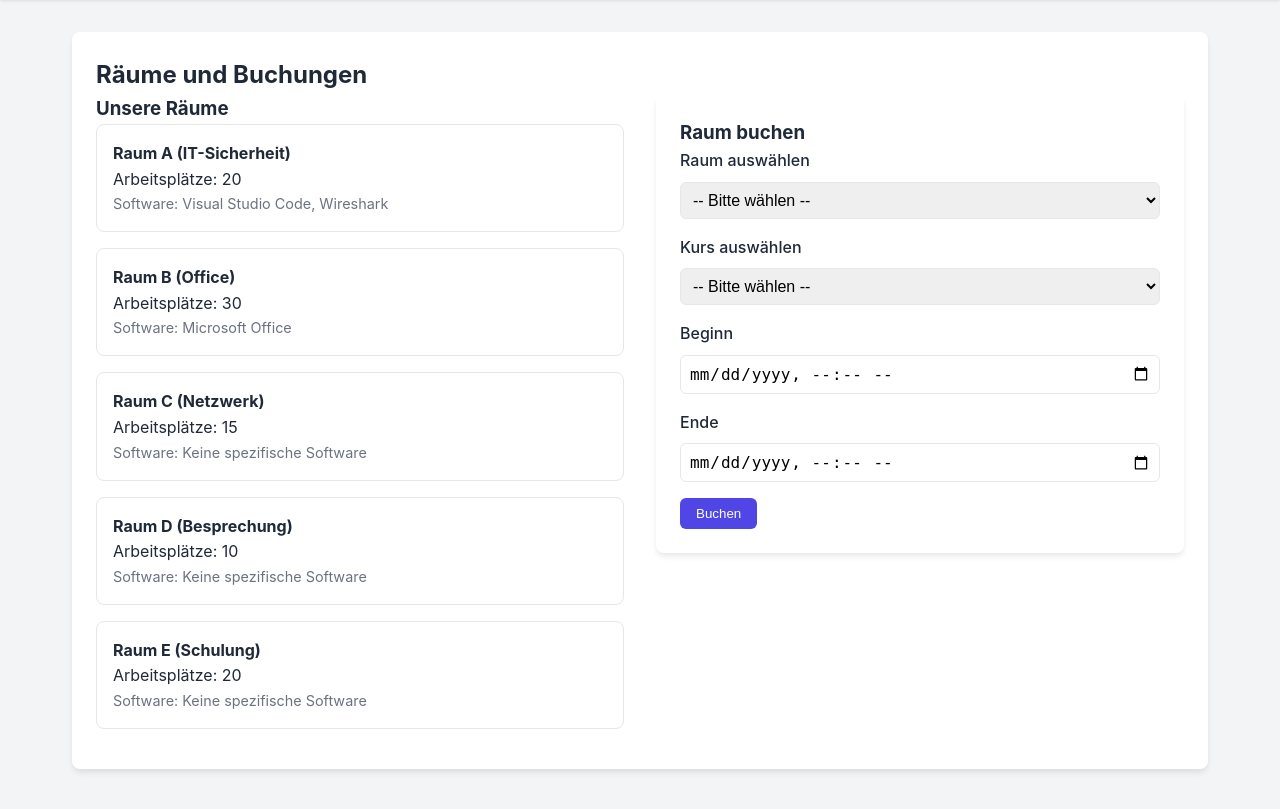
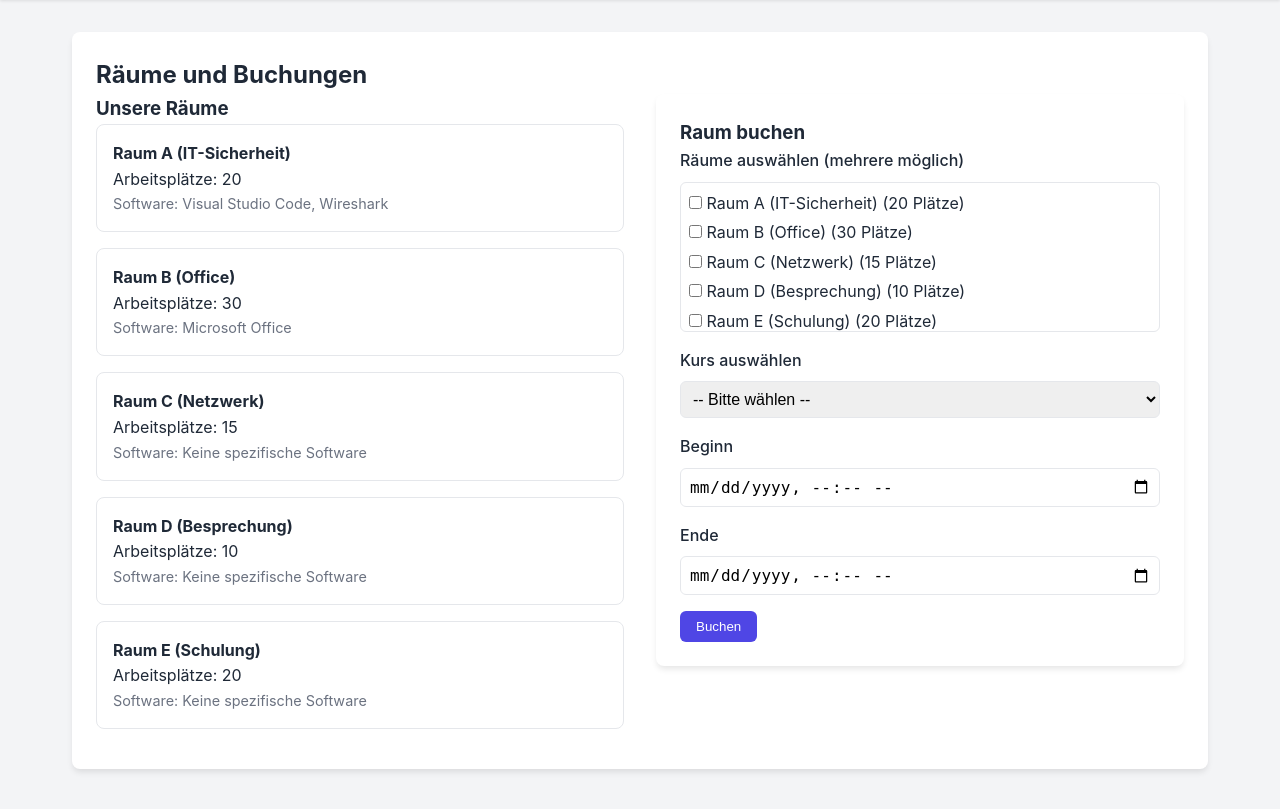
Before and after one commit to LF12-JQL/Webseite-FitFuerInfo, a PHP site: page /rooms.php in a window 1280 px wide. Shown: the part 75-884 px from the top of the page. Run offline with PHP 8.4, Linux system fonts and the light colour scheme; the visitor is signed in with stand-in values (Sample User, id 1); data comes from the database, SQL or seed files in the repository; tables that the repository leaves empty hold one stand-in row (values such as "Sample post").

Commit message:
Add favicon and multiple room booking support

```diff
--- a/FitFuerInfo/includes/header.php
+++ b/FitFuerInfo/includes/header.php
@@ -9,6 +9,7 @@
     <meta charset="UTF-8">
     <meta name="viewport" content="width=device-width, initial-scale=1.0">
     <title>FitFuerInfo - Raumbuchung</title>
+    <link rel="icon" type="image/jpeg" href="assets/favicon.jpg">
     <link rel="stylesheet" href="assets/style.css">
 </head>
 <body>
--- a/FitFuerInfo/login.php
+++ b/FitFuerInfo/login.php
@@ -43,6 +43,7 @@
     <meta charset="UTF-8">
     <meta name="viewport" content="width=device-width, initial-scale=1.0">
     <title>Login - FitFuerInfo</title>
+    <link rel="icon" type="image/jpeg" href="assets/favicon.jpg">
     <link rel="stylesheet" href="assets/style.css">
 </head>
 <body>
--- a/FitFuerInfo/rooms.php
+++ b/FitFuerInfo/rooms.php
@@ -9,51 +9,81 @@
 $error = '';
 
 if ($_SERVER['REQUEST_METHOD'] === 'POST' && isset($_POST['action']) && $_POST['action'] === 'book') {
-    $room_id = (int)$_POST['room_id'];
+    $room_ids = isset($_POST['room_ids']) ? $_POST['room_ids'] : [];
     $course_id = (int)$_POST['course_id'];
     $start_time = $_POST['start_time'];
     $end_time = $_POST['end_time'];
 
     // Basic validation
-    if ($room_id && $course_id && $start_time && $end_time && $start_time < $end_time) {
-        $room = getRoom($pdo, $room_id);
+    if (!empty($room_ids) && is_array($room_ids) && $course_id && $start_time && $end_time && $start_time < $end_time) {
         $course = getCourse($pdo, $course_id);
+        $course_sw = getCourseSoftware($pdo, $course_id);
 
-        // Check capacity
-        if ($course['max_participants'] > $room['workstations']) {
-            $error = 'Der Raum hat nicht genügend Arbeitsplätze für diesen Kurs.';
+        $total_workstations = 0;
+        $rooms_data = [];
+
+        foreach ($room_ids as $r_id) {
+            $r_id = (int)$r_id;
+            $r_data = getRoom($pdo, $r_id);
+            if ($r_data) {
+                $total_workstations += $r_data['workstations'];
+                $rooms_data[] = $r_data;
+            }
+        }
+
+        // Check capacity across all selected rooms
+        if ($course['max_participants'] > $total_workstations) {
+            $error = 'Die ausgewählten Räume haben in Summe nicht genügend Arbeitsplätze für diesen Kurs.';
         } else {
-            // Check software
-            $course_sw = getCourseSoftware($pdo, $course_id);
-            $room_sw = getRoomSoftware($pdo, $room_id);
+            // Check software for EACH selected room
+            $missing_sw = false;
+            foreach ($rooms_data as $r_data) {
+                $room_sw = getRoomSoftware($pdo, $r_data['id']);
+                $room_sw_ids = array_column($room_sw, 'id');
 
-            $room_sw_ids = array_column($room_sw, 'id');
-            $missing_sw = false;
-            foreach ($course_sw as $csw) {
-                if (!in_array($csw['id'], $room_sw_ids)) {
-                    $missing_sw = true;
-                    break;
+                foreach ($course_sw as $csw) {
+                    if (!in_array($csw['id'], $room_sw_ids)) {
+                        $missing_sw = true;
+                        break 2; // Break out of both loops
+                    }
                 }
             }
 
             if ($missing_sw) {
-                $error = 'Der Raum verfügt nicht über alle für den Kurs benötigten Softwarepakete.';
+                $error = 'Einer oder mehrere der ausgewählten Räume verfügen nicht über alle für den Kurs benötigten Softwarepakete.';
             } else {
-                // Check overlaps
-                $stmt = $pdo->prepare("SELECT COUNT(*) FROM bookings WHERE room_id = ? AND ((start_time < ? AND end_time > ?) OR (start_time < ? AND end_time > ?))");
-                $stmt->execute([$room_id, $end_time, $start_time, $end_time, $start_time]);
-                if ($stmt->fetchColumn() > 0) {
-                    $error = 'Der Raum ist in diesem Zeitraum bereits gebucht.';
+                // Check overlaps for EACH selected room
+                $overlap = false;
+                foreach ($rooms_data as $r_data) {
+                    $stmt = $pdo->prepare("SELECT COUNT(*) FROM bookings WHERE room_id = ? AND ((start_time < ? AND end_time > ?) OR (start_time < ? AND end_time > ?))");
+                    $stmt->execute([$r_data['id'], $end_time, $start_time, $end_time, $start_time]);
+                    if ($stmt->fetchColumn() > 0) {
+                        $overlap = true;
+                        break;
+                    }
+                }
+
+                if ($overlap) {
+                    $error = 'Einer der ausgewählten Räume ist in diesem Zeitraum bereits gebucht.';
                 } else {
-                    $stmt = $pdo->prepare("INSERT INTO bookings (room_id, course_id, user_id, start_time, end_time) VALUES (?, ?, ?, ?, ?)");
-                    if ($stmt->execute([$room_id, $course_id, $user_id, $start_time, $end_time])) {
-                        $success = 'Raum erfolgreich gebucht.';
+                    // All checks passed, insert bookings
+                    $pdo->beginTransaction();
+                    try {
+                        $stmt = $pdo->prepare("INSERT INTO bookings (room_id, course_id, user_id, start_time, end_time) VALUES (?, ?, ?, ?, ?)");
+                        foreach ($rooms_data as $r_data) {
+                            $stmt->execute([$r_data['id'], $course_id, $user_id, $start_time, $end_time]);
+                        }
+                        $pdo->commit();
+                        $success = 'Räume erfolgreich gebucht.';
+                    } catch (Exception $e) {
+                        $pdo->rollBack();
+                        $error = 'Fehler beim Buchen der Räume.';
                     }
                 }
             }
         }
     } else {
-        $error = 'Ungültige Eingaben für die Buchung.';
+        $error = 'Ungültige Eingaben für die Buchung (Bitte mindestens einen Raum wählen).';
     }
 }
 
@@ -94,13 +124,15 @@
                     <input type="hidden" name="action" value="book">
 
                     <div class="form-group">
-                        <label for="room_id">Raum auswählen</label>
-                        <select id="room_id" name="room_id" class="form-control" required>
-                            <option value="">-- Bitte wählen --</option>
+                        <label>Räume auswählen (mehrere möglich)</label>
+                        <div style="border: 1px solid var(--border-color); padding: 0.5rem; border-radius: 0.375rem; max-height: 150px; overflow-y: auto;">
                             <?php foreach ($rooms as $r): ?>
-                                <option value="<?= $r['id'] ?>"><?= htmlspecialchars($r['name']) ?> (<?= $r['workstations'] ?> Plätze)</option>
+                                <label style="display: block; font-weight: normal; margin-bottom: 0.25rem;">
+                                    <input type="checkbox" name="room_ids[]" value="<?= $r['id'] ?>">
+                                    <?= htmlspecialchars($r['name']) ?> (<?= $r['workstations'] ?> Plätze)
+                                </label>
                             <?php endforeach; ?>
-                        </select>
+                        </div>
                     </div>
 
                     <div class="form-group">
--- a/FitFuerInfo/setup.php
+++ b/FitFuerInfo/setup.php
@@ -42,6 +42,7 @@
     <meta charset="UTF-8">
     <meta name="viewport" content="width=device-width, initial-scale=1.0">
     <title>Setup - FitFuerInfo</title>
+    <link rel="icon" type="image/jpeg" href="assets/favicon.jpg">
     <link rel="stylesheet" href="assets/style.css">
 </head>
 <body>
```
Also changed, not shown: FitFuerInfo/assets/favicon.jpg (added).
